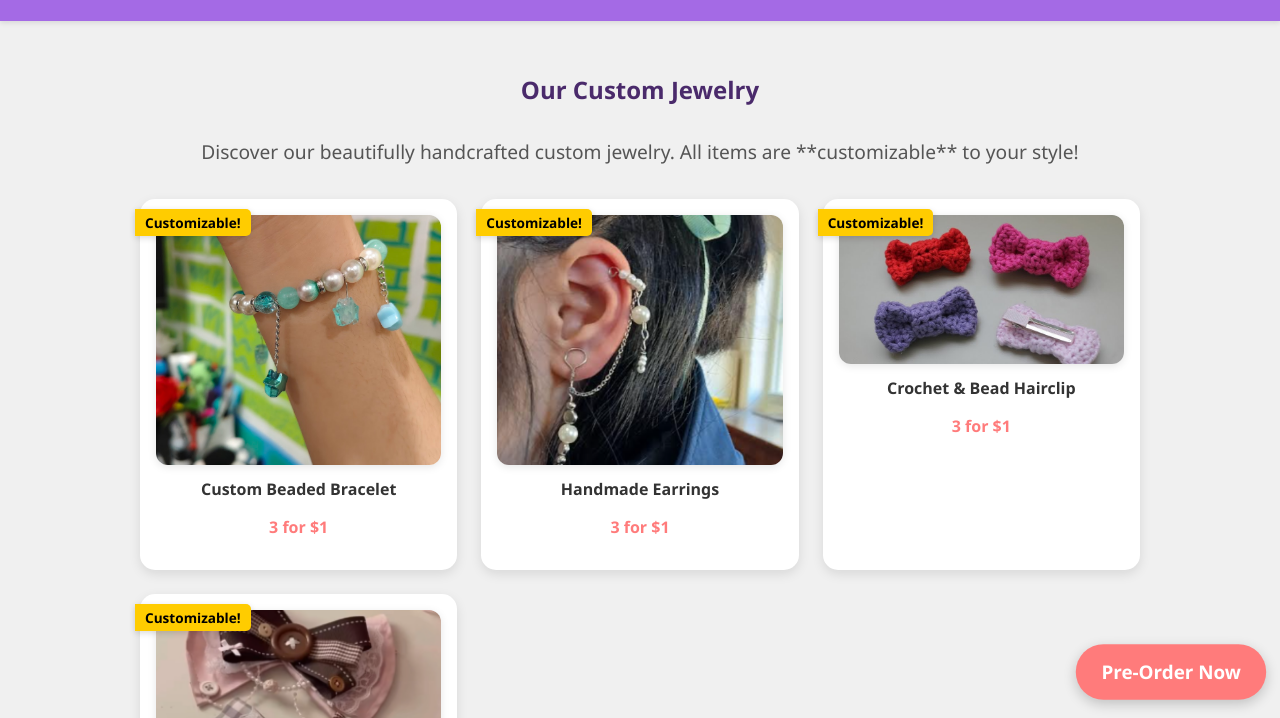
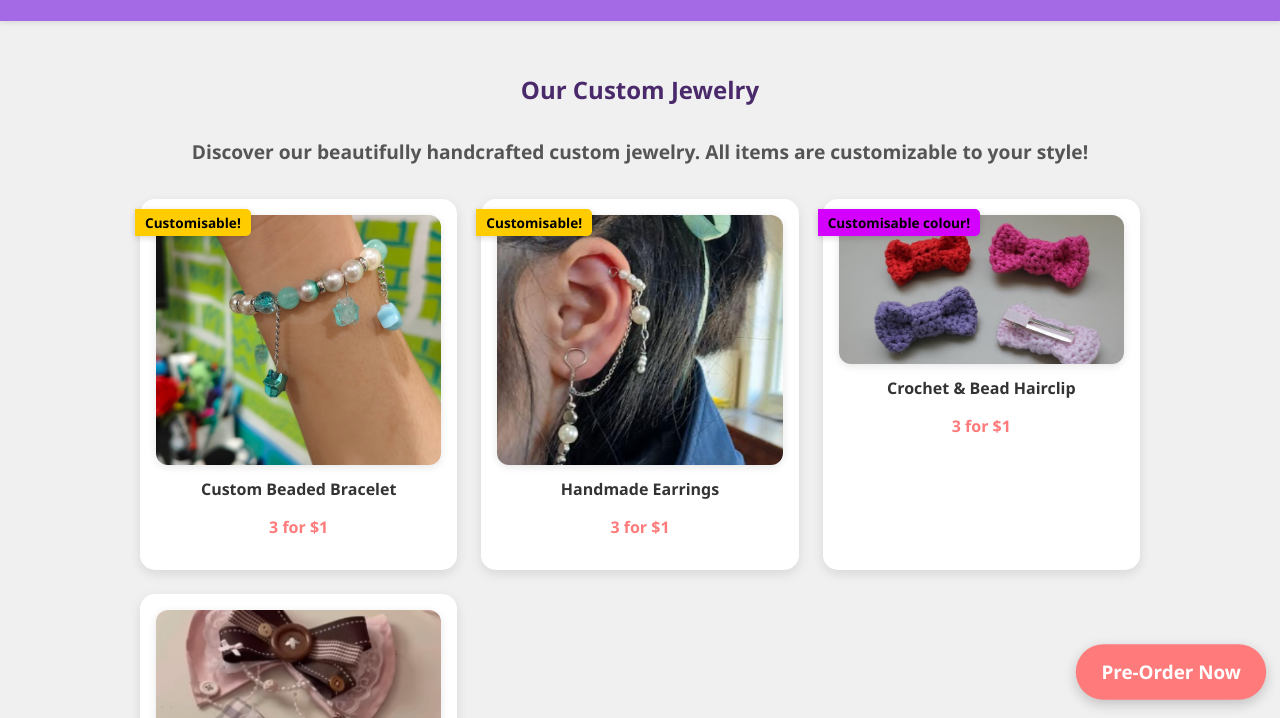
Before and after one commit to njkdesigns/njk-designs, a plain HTML site: page jewelry.html in a window 1280 px wide. Shown: the part 82-800 px from the top of the page. Drawn offline with Linux system fonts and the light colour scheme.

Commit message:
Changes in costumisable banners in jewelry

```diff
--- a/jewelry.html
+++ b/jewelry.html
@@ -109,11 +109,24 @@
       margin-top: 0.3rem;
     }
 
-    .customizable-banner {
+    .customisable-banner {
       position: absolute;
       top: 10px;
       left: -5px;
       background-color: #ffcc00;
+      color: black;
+      font-size: 0.85rem;
+      font-weight: bold;
+      padding: 4px 10px;
+      border-radius: 0 5px 5px 0;
+      box-shadow: 0 2px 6px rgba(0, 0, 0, 0.15);
+    }
+
+    .semi-customisable-banner {
+      position: absolute;
+      top: 10px;
+      left: -5px;
+      background-color: #d400ff;
       color: black;
       font-size: 0.85rem;
       font-weight: bold;
@@ -197,33 +210,32 @@
     <h2>Our Custom Jewelry</h2>
 
     <div class="content">
-      <p>Discover our beautifully handcrafted custom jewelry. All items are **customizable** to your style!</p>
+      <b>Discover our beautifully handcrafted custom jewelry. All items are <b>customizable</b> to your style!</p>
     </div>
 
     <div class="product-grid">
       <div class="product-card">
-        <div class="customizable-banner">Customizable!</div>
+        <div class="customisable-banner">Customisable!</div>
         <img src="img/sample_bracelet1.png" alt="Custom Beaded Bracelet" class="jewelry-image" />
         <p class="caption">Custom Beaded Bracelet</p>
         <p class="price">3 for $1</p>
       </div>
 
       <div class="product-card">
-        <div class="customizable-banner">Customizable!</div>
+        <div class="customisable-banner">Customisable!</div>
         <img src="img/sample_earrings1.png" alt="Handmade Earrings" class="jewelry-image" />
         <p class="caption">Handmade Earrings</p>
         <p class="price">3 for $1</p>
       </div>
 
       <div class="product-card">
-        <div class="customizable-banner">Customizable!</div>
+        <div class="semi-customisable-banner">Customisable colour!</div>
         <img src="img/crochet_hairclip.png" alt="Crochet and Bead Hairclip" class="jewelry-image" />
         <p class="caption">Crochet & Bead Hairclip</p>
         <p class="price">3 for $1</p>
       </div>
 
       <div class="product-card">
-        <div class="customizable-banner">Customizable!</div>
         <img src="img/bow_pins.png" alt="Decorative Bow Pins" class="jewelry-image" />
         <p class="caption">Decorative Bow Pins</p>
         <p class="price">3 for $1</p>
```
